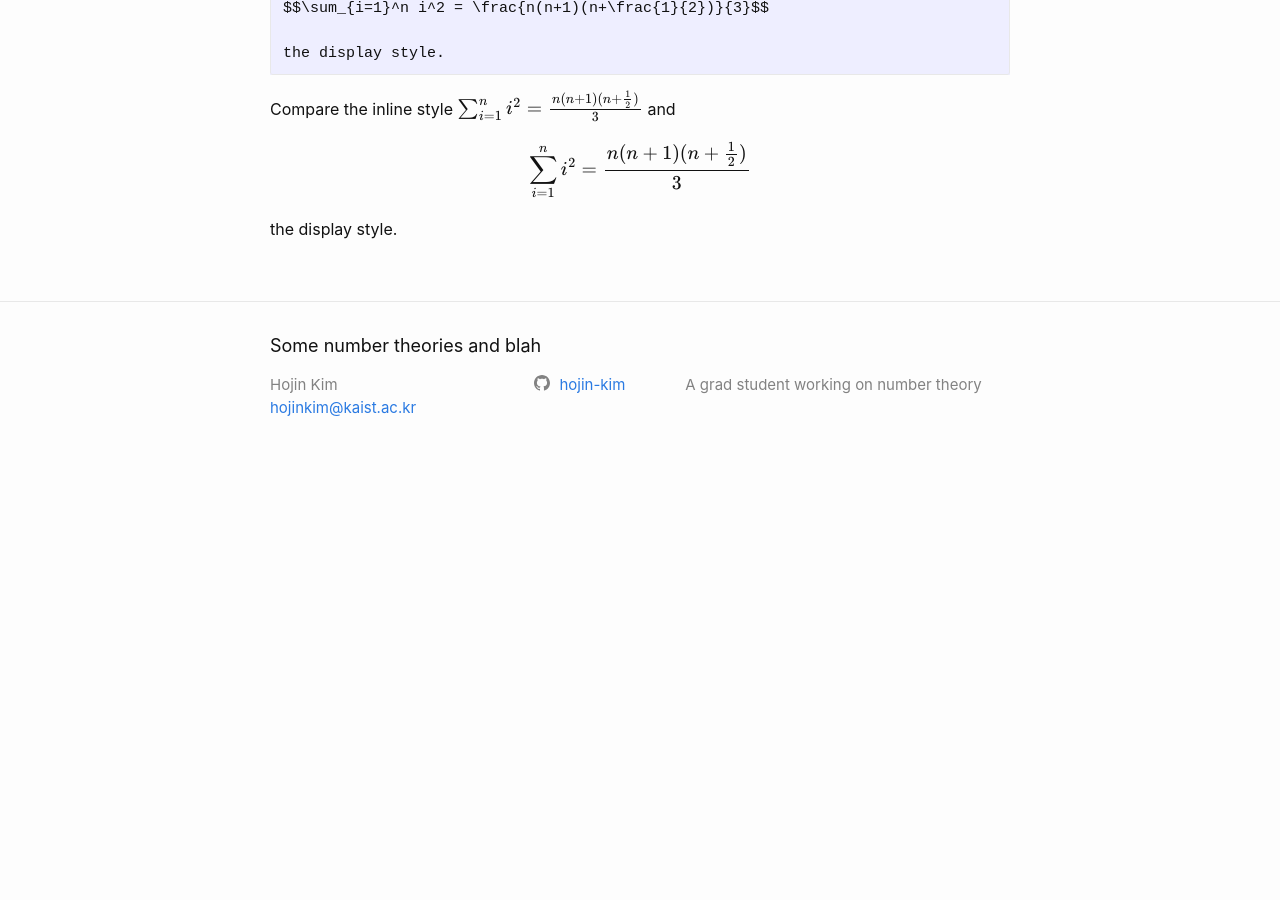
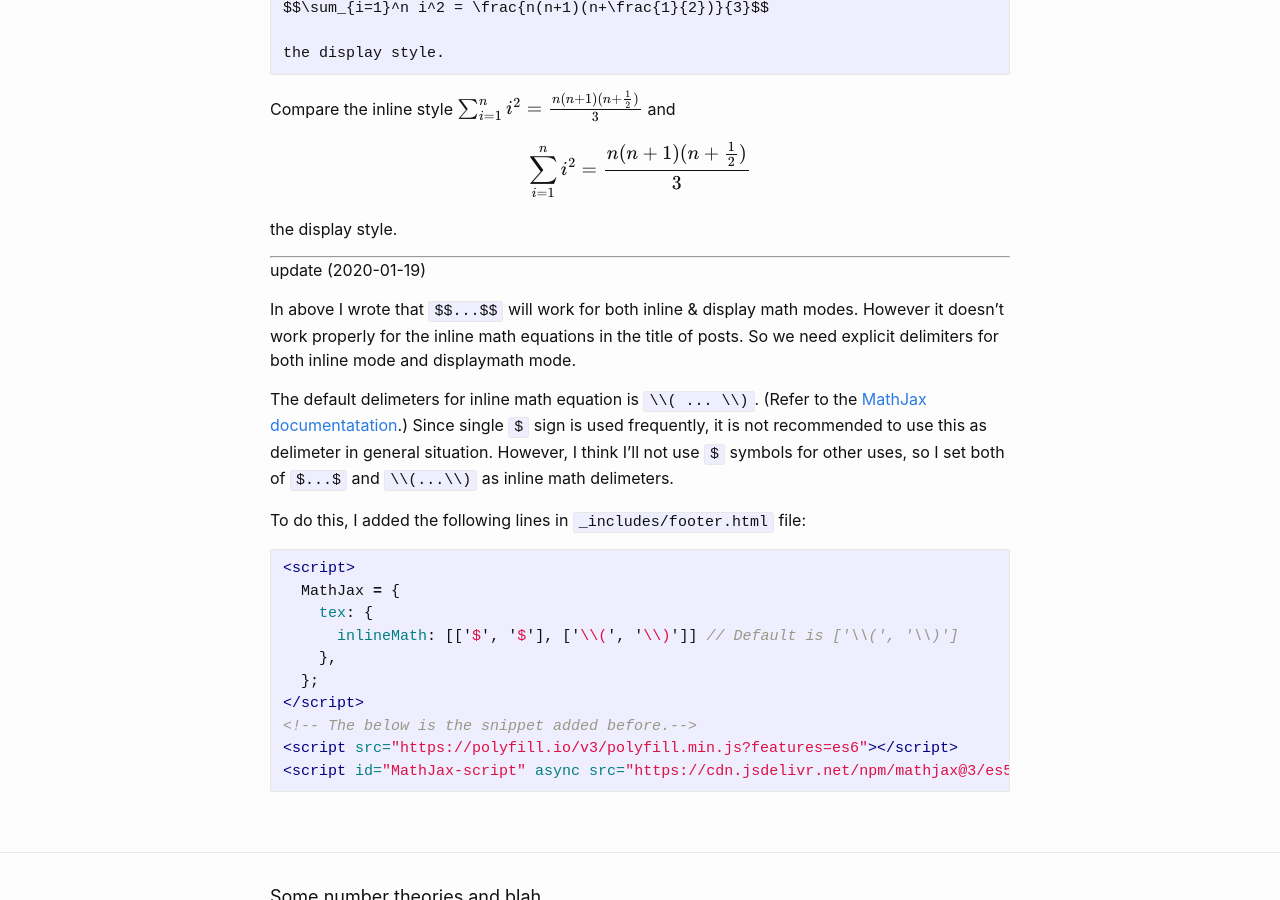
Before and after one commit to hojin-kim/blog, a Jekyll site: the page built from _posts/2022-01-17-tex-enabling.md, in a window 1280 px wide and 900 px high, scrolled down 1652 px. Built offline with Jekyll 4.4.1, drawn with Linux system fonts in a browser that asks for light colours; before the commit the page ends 2131 px from its top, so only the background shows below that.

Commit message:
minor: MathJax delimeter

````diff
--- a/_includes/footer.html
+++ b/_includes/footer.html
@@ -34,5 +34,11 @@
 
 </footer>
 
+<script>
+  MathJax = {
+    tex: {
+      inlineMath: [['$', '$'], ['\\(', '\\)']] },
+    };
+</script>
 <script src="https://polyfill.io/v3/polyfill.min.js?features=es6"></script>
-  <script id="MathJax-script" async src="https://cdn.jsdelivr.net/npm/mathjax@3/es5/tex-mml-chtml.js"></script>
+<script id="MathJax-script" async src="https://cdn.jsdelivr.net/npm/mathjax@3/es5/tex-mml-chtml.js"></script>
--- a/_posts/2022-01-17-tex-enabling.md
+++ b/_posts/2022-01-17-tex-enabling.md
@@ -66,3 +66,25 @@ Compare the inline style $$\sum_{i=1}^n i^2 = \frac{n(n+1)(n+\frac{1}{2})}{3}$$
 $$\sum_{i=1}^n i^2 = \frac{n(n+1)(n+\frac{1}{2})}{3}$$
 
 the display style.
+
+---
+update (2020-01-19)
+
+In above I wrote that `$$...$$` will work for both inline & display math modes. However it doesn't work properly for the inline math equations in the title of posts. So we need explicit delimiters for both inline mode and displaymath mode.
+
+The default delimeters for inline math equation is `\\( ... \\)`. (Refer to the [MathJax documentatation](https://docs.mathjax.org/en/latest/options/input/tex.html).) Since single `$` sign is used frequently, it is not recommended to use this as delimeter in general situation. However, I think I'll not use `$` symbols for other uses, so I set  both of `$...$` and ``\\(...\\)`` as inline math delimeters.
+
+To do this, I added the following lines in `_includes/footer.html` file:
+
+```html
+<script>
+  MathJax = {
+    tex: {
+      inlineMath: [['$', '$'], ['\\(', '\\)']] // Default is ['\\(', '\\)']
+    },
+  };
+</script>
+<!-- The below is the snippet added before.-->
+<script src="https://polyfill.io/v3/polyfill.min.js?features=es6"></script>
+<script id="MathJax-script" async src="https://cdn.jsdelivr.net/npm/mathjax@3/es5/tex-mml-chtml.js"></script>
+```
````
